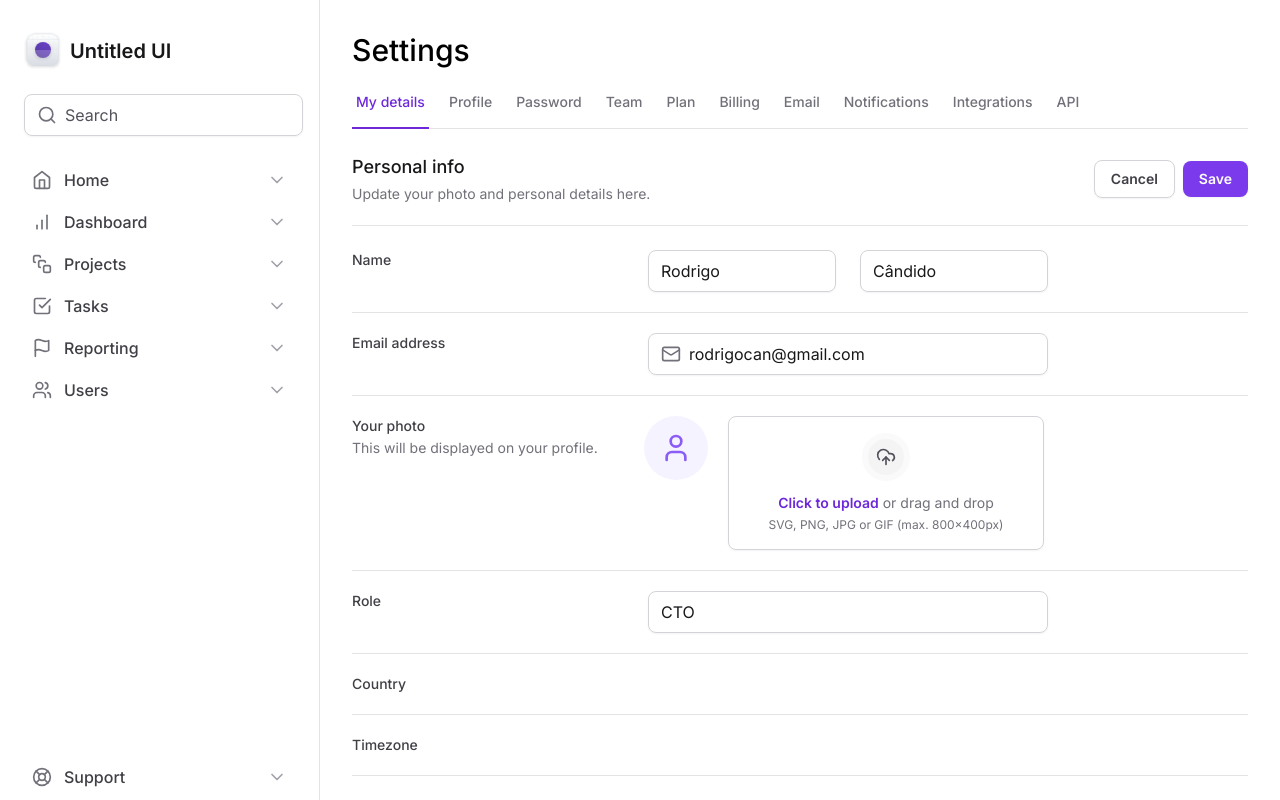
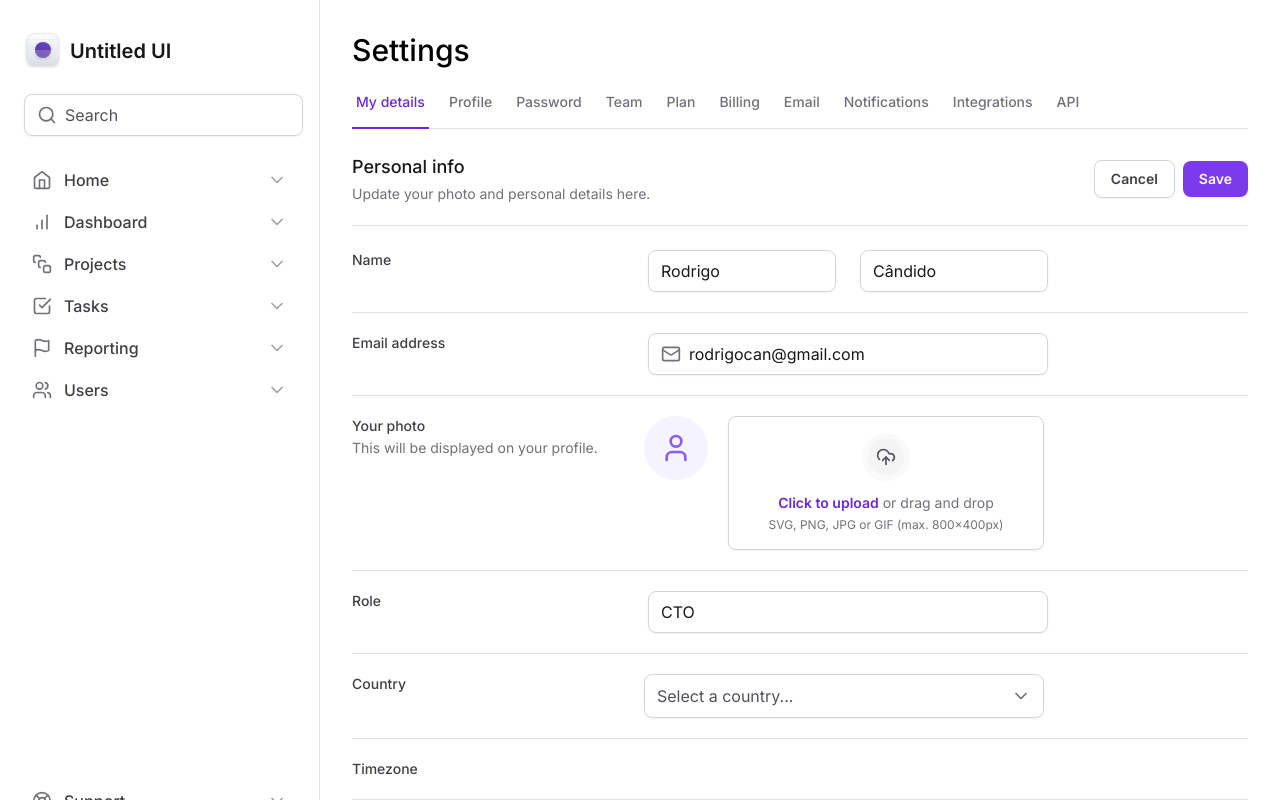
Before and after one commit to rodrigocan/tailwind-next, a Next.js app: page / in a window 1280 px wide. Shown: the top 800 px of the page. Built offline with nearby package versions, Linux system fonts and the light colour scheme.

Commit message:
Criando Select de País

```diff
--- a/package.json
+++ b/package.json
@@ -9,6 +9,7 @@
     "lint": "next lint"
   },
   "dependencies": {
+    "@radix-ui/react-select": "^1.2.2",
     "@radix-ui/react-tabs": "^1.0.4",
     "@types/node": "20.4.7",
     "@types/react": "18.2.18",
--- /dev/null
+++ b/src/app/components/Form/Select.tsx
@@ -0,0 +1,59 @@
+'use client'
+
+import * as SelectPrimitive from '@radix-ui/react-select'
+import { Check, ChevronDown } from 'lucide-react'
+
+export interface SelectProps {}
+
+export function Select(props: SelectProps) {
+  return (
+    <SelectPrimitive.Root>
+      <SelectPrimitive.Trigger className="flex h-11 w-full items-center justify-between gap-2 rounded-lg border border-zinc-300 px-3 py-2 shadow-sm data-[placeholder]:text-zinc-600">
+        <SelectPrimitive.Value
+          placeholder="Select a country..."
+          className="text-black"
+        />
+        <SelectPrimitive.Icon>
+          <ChevronDown className="h-5 w-5 text-zinc-500" />
+        </SelectPrimitive.Icon>
+      </SelectPrimitive.Trigger>
+
+      <SelectPrimitive.Portal>
+        <SelectPrimitive.Content
+          side="bottom"
+          position="popper"
+          sideOffset={8}
+          className="z-10 w-[--radix-select-trigger-width] overflow-hidden rounded-lg border border-zinc-200 bg-white"
+        >
+          <SelectPrimitive.Viewport>
+            <SelectPrimitive.Item
+              value="br"
+              className="flex items-center justify-between gap-2 px-3 py-2.5 outline-none data-[highlighted]:bg-zinc-50"
+            >
+              <SelectPrimitive.ItemText className="text-black">
+                Brazil
+              </SelectPrimitive.ItemText>
+
+              <SelectPrimitive.ItemIndicator>
+                <Check className="h-4 w-4 text-violet-500" />
+              </SelectPrimitive.ItemIndicator>
+            </SelectPrimitive.Item>
+
+            <SelectPrimitive.Item
+              value="us"
+              className="flex items-center justify-between gap-2 px-3 py-2.5 outline-none data-[highlighted]:bg-zinc-50"
+            >
+              <SelectPrimitive.ItemText className="text-black">
+                United States
+              </SelectPrimitive.ItemText>
+
+              <SelectPrimitive.ItemIndicator>
+                <Check className="h-4 w-4 text-violet-500" />
+              </SelectPrimitive.ItemIndicator>
+            </SelectPrimitive.Item>
+          </SelectPrimitive.Viewport>
+        </SelectPrimitive.Content>
+      </SelectPrimitive.Portal>
+    </SelectPrimitive.Root>
+  )
+}
--- a/src/app/page.tsx
+++ b/src/app/page.tsx
@@ -2,6 +2,7 @@ import { SettingsTabs } from './components/SettingsTabs'
 import * as Input from './components/Input'
 import * as FileInput from './components/Form/FileInput'
 import { Mail } from 'lucide-react'
+import { Select } from './components/Form/Select'
 
 export default function Home() {
   return (
@@ -109,7 +110,7 @@ export default function Home() {
             >
               Country
             </label>
-            <div />
+            <Select />
           </div>
 
           <div className="grid grid-cols-form gap-3 pt-5">
```
Also changed, not shown: 1 other file (tests, documents, lock files or other folders).
